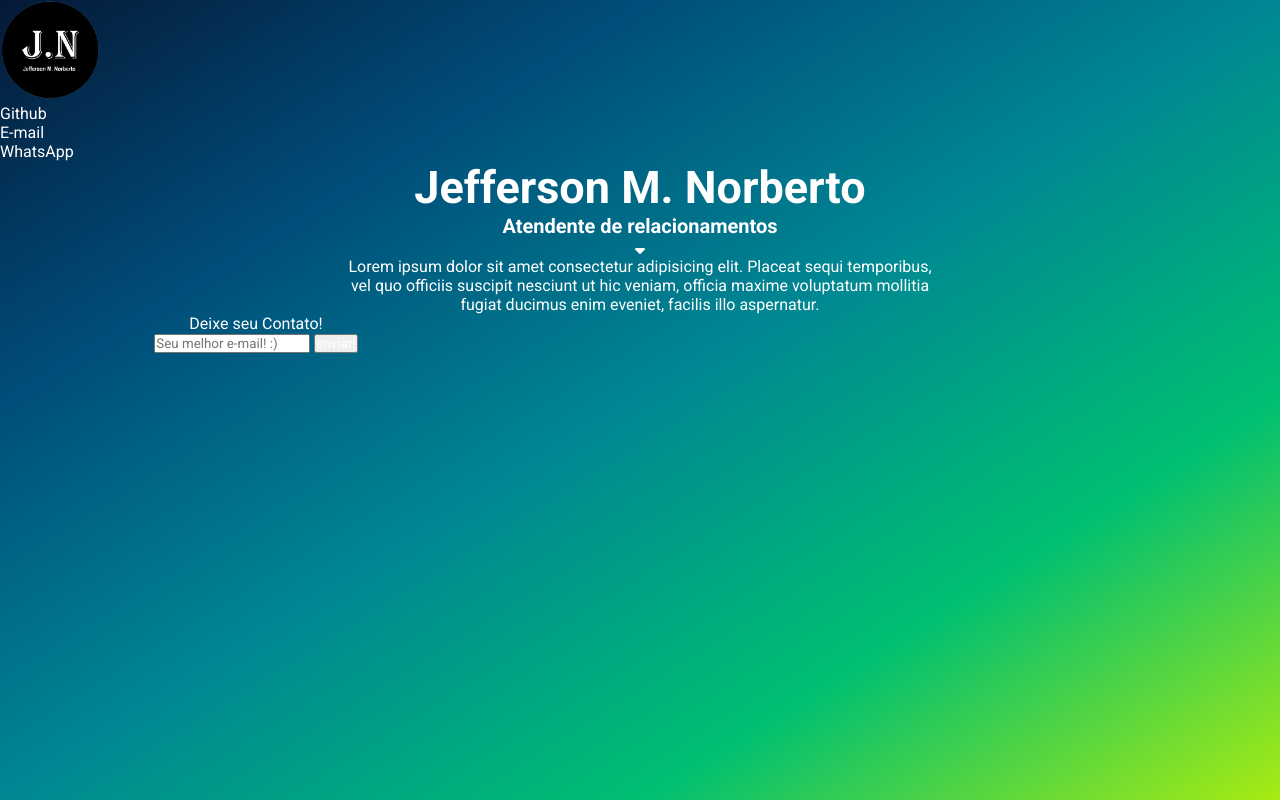
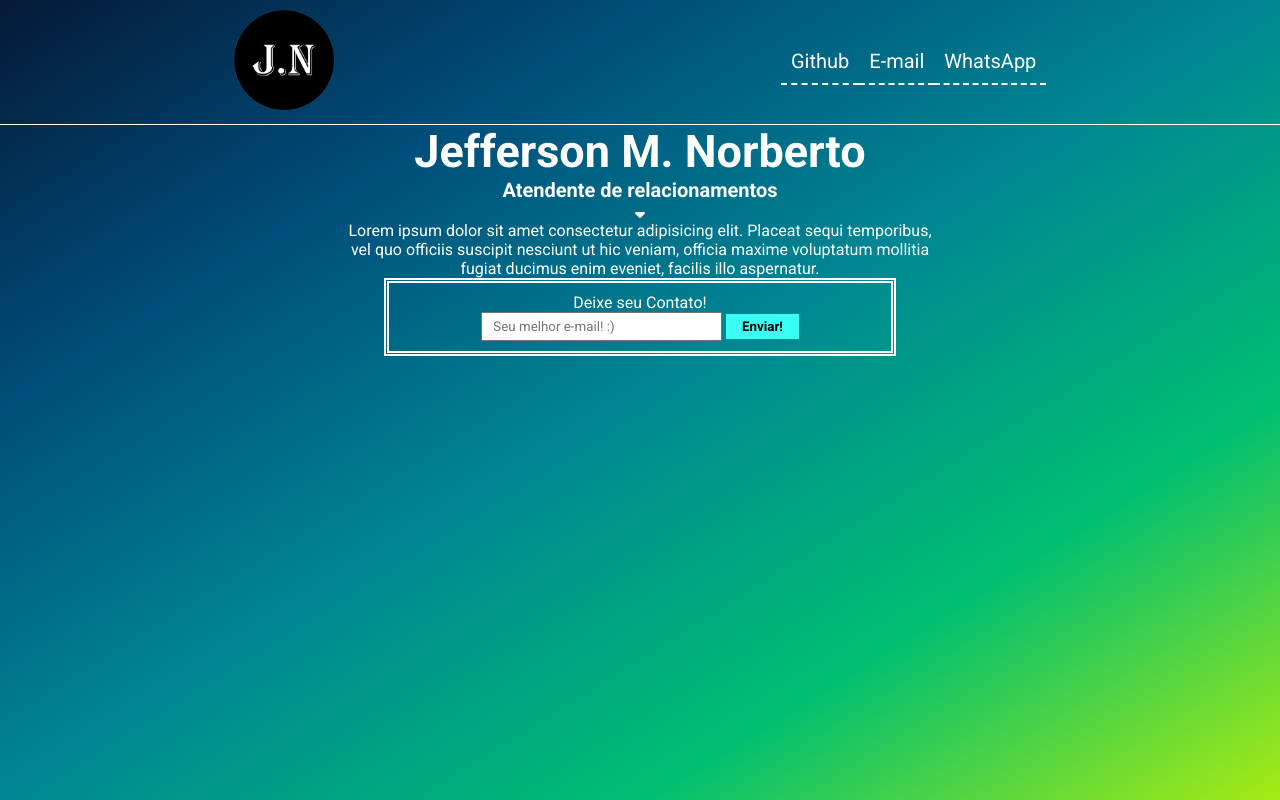
Before and after one commit to jefferson-norberto/My-Page-CSS, a plain HTML site: page index.html in a window 1280 px wide. Drawn offline with Linux system fonts and the light colour scheme.

Commit message:
Adjusts and colors

```diff
--- a/index.html
+++ b/index.html
@@ -23,7 +23,7 @@
         <img
           width="100px"
           height="100px"
-          src="./img/Meu-Logo.png"
+          src="./img/Logo3.png"
           alt="Logo Jefferson Norberto"
         />
       </div>
@@ -70,7 +70,7 @@
 
           <form action="">
             <input type="text" placeholder="Seu melhor e-mail! :)" />
-            <button>enviar!</button>
+            <button>Enviar!</button>
           </form>
         </div>
       </section>
--- a/style.css
+++ b/style.css
@@ -13,12 +13,42 @@ ul{
 
 a{
     text-decoration: none;
+    font-size: 20px;
 }
 
 /* Foi necessário o heigth para a imagem ocupar toda tela */
 body{
     height: 100vh;
     background-image: linear-gradient(to right bottom, #051937, #004d7a, #008793, #00bf72, #a8eb12);
+}
+
+header{
+    display: flex;
+    justify-content: space-around;
+    align-items: center;
+    padding: 10px;
+    border-bottom: 1px solid #FFF;
+    /* box-shadow: 1px 1px 10px 1px #FFF; */
+    /* border-bottom: 15px ridge #fff; */
+}
+
+header ul{
+    display: flex;
+}
+
+header ul li{
+    padding: 10px;
+    border-bottom: 2px dashed #FFF;
+}
+
+/* Suavizar mudança de cor do link */
+header ul li a{
+    transition: 400ms;
+}
+
+/* Modificando a cor do link */
+header ul li a:hover{
+    color: rgb(72, 247, 229);
 }
 
 .conteiner{
@@ -38,6 +68,34 @@ body{
     margin: 0 auto;
 }
 
+/* margin: 0 auto traz os componentes para o centro */
 .form{
     width: 40%;
+    margin: 0 auto;
+    border: thick double #FFF;
+    padding: 10px;
 }
+
+.form input{
+    width: 50%;
+    padding: 5px 10px;
+}
+
+.form button{
+    width: 15%;
+    padding: 5px 10px;
+    /* background: linear-gradient(to right #38fff2 50%, #0f4744 50%); */
+    background-color: #38fff2;
+    background-position: right bottom;
+    color: #000;
+    font-weight: 600;
+    border: none;
+    cursor: pointer;
+    transition: all 300ms ease-out;
+}
+
+.form button:hover{
+    background-color: #0f4744;
+    background-position: left bottom;
+    color: #FFF;
+}
```
Also changed, not shown: img/Logo3.png (added), img/Meu-Logo.png (deleted), img/Plano-Fundo.png (deleted), 1 other file.
